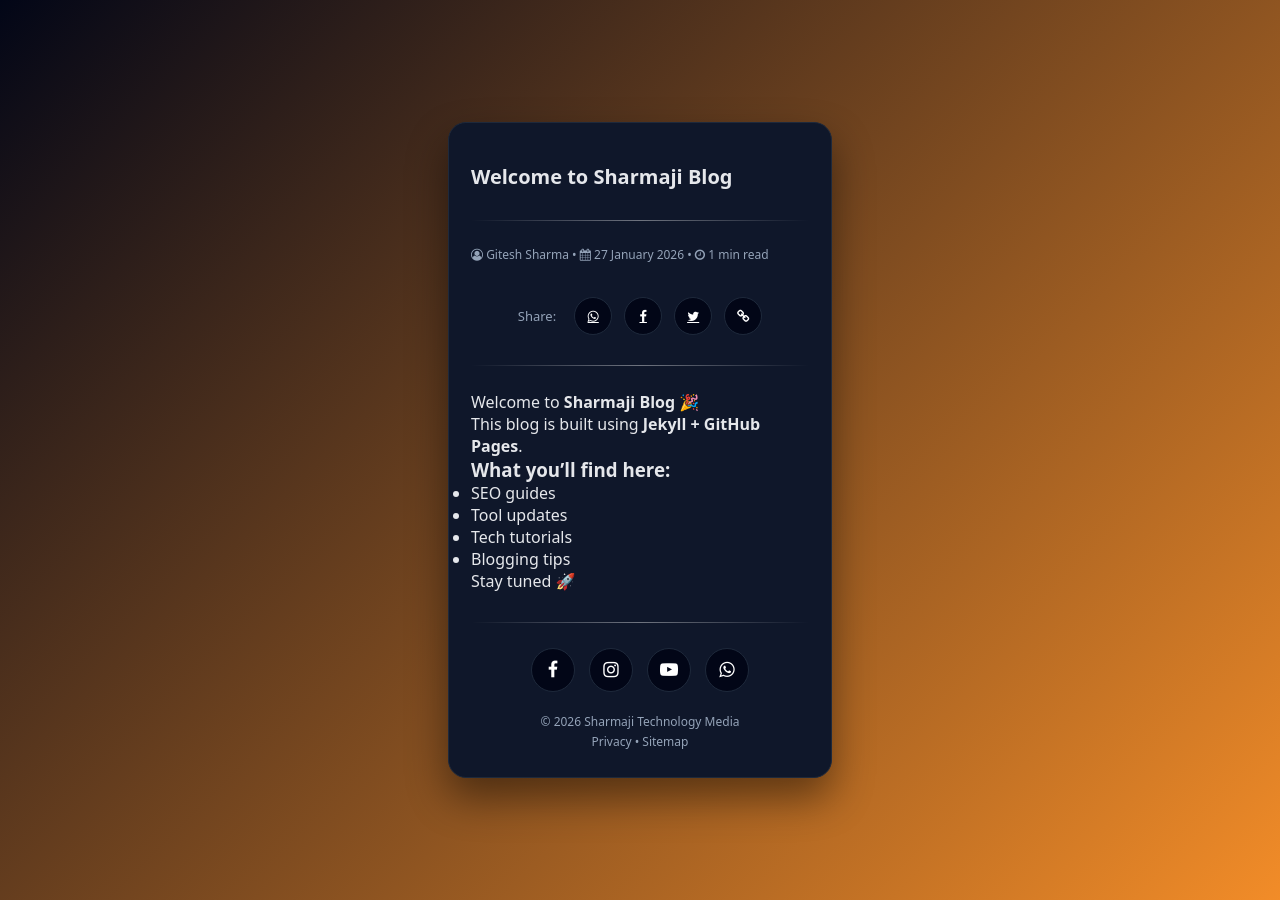
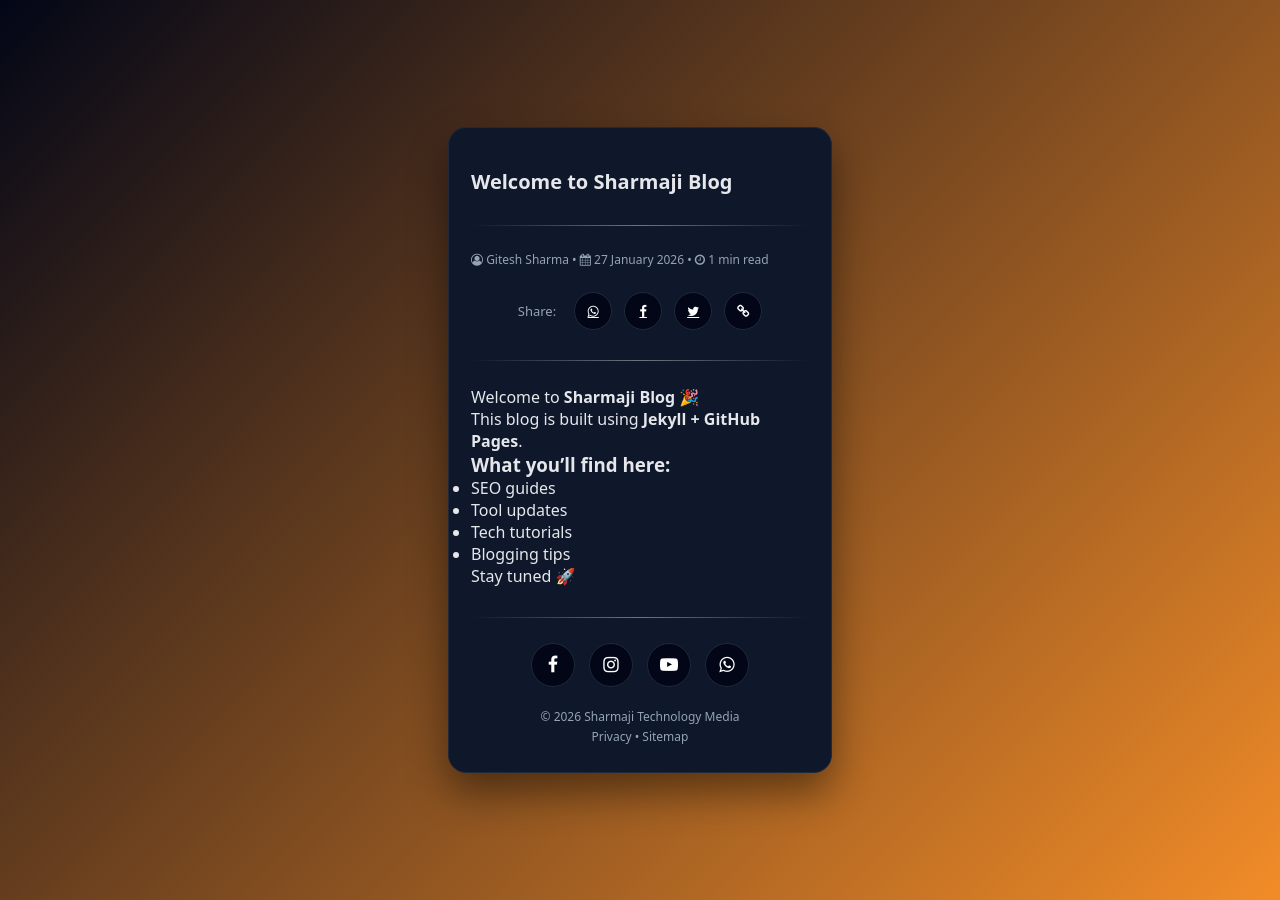
Before and after one commit to gitesh-sharma/blog, a Jekyll site: the page built from _posts/2026-01-27-welcome-to-sharmaji-blog.md, in a window 1280 px wide. Built offline with Jekyll 4.4.1, drawn with Linux system fonts in a browser that asks for light colours.

Commit message:
Update default.html

```diff
--- a/_layouts/default.html
+++ b/_layouts/default.html
@@ -227,8 +227,8 @@
 
 
 .post-share{
-  margin-top:20px;
-  padding-top:14px;
+  margin-top:10px;
+  padding-top:10px;
   /*border-top:1px solid var(--border);*/
   display:flex;
   justify-content:center;
```
